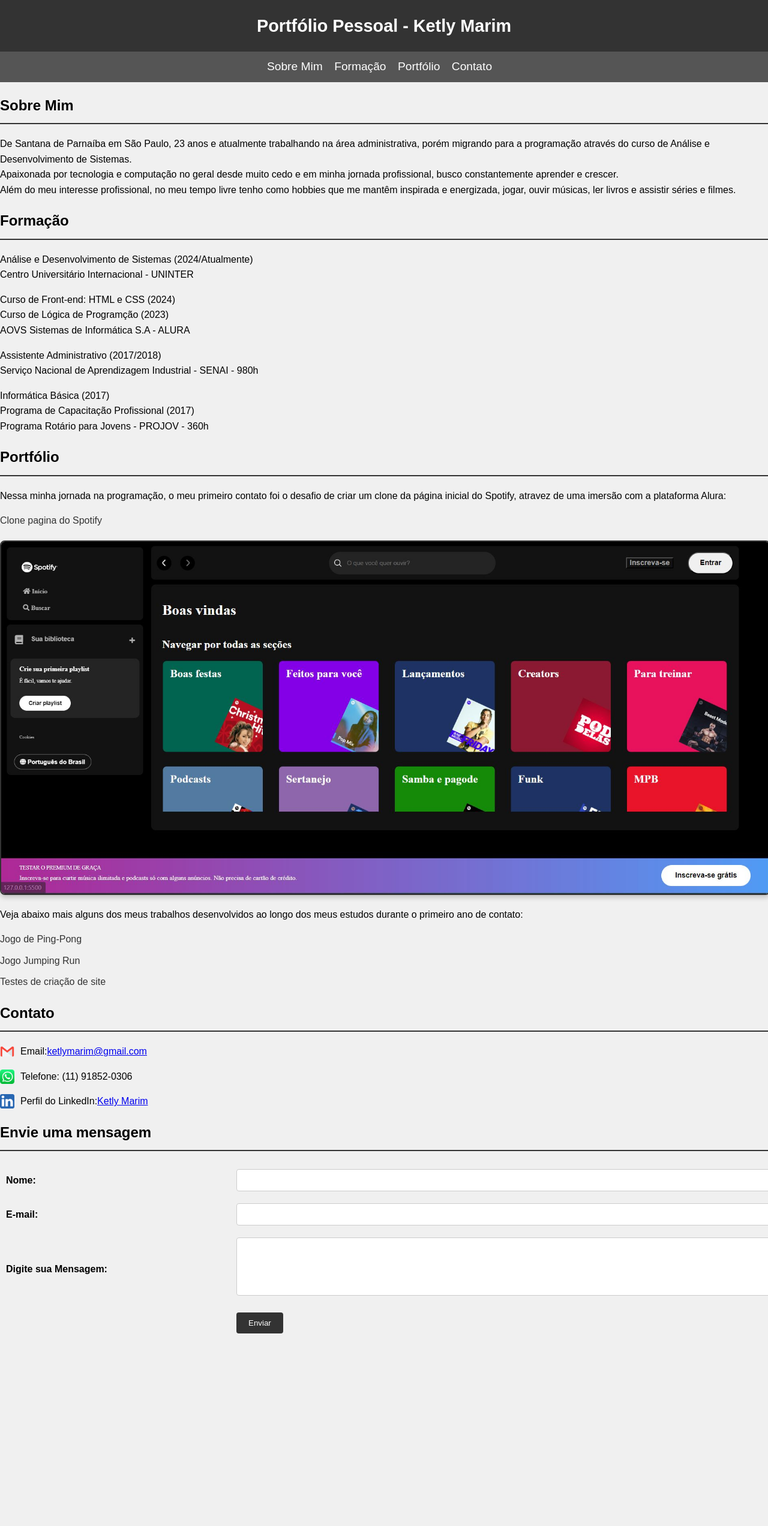
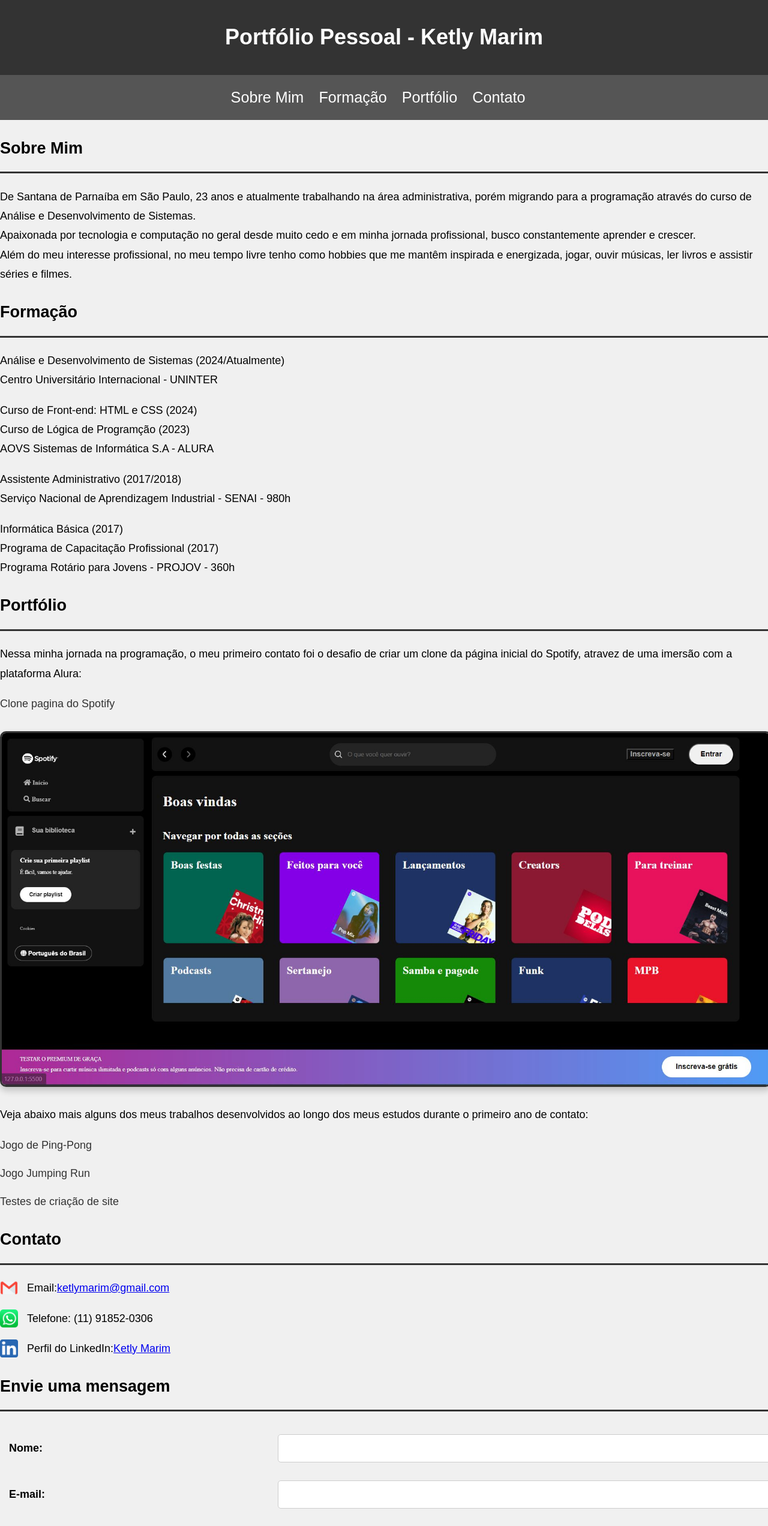
Before and after one commit to ketlymarim/portifolio-ketly, a plain HTML site: page index.html in a window 1280 px wide. Shown: the top 2544 px of the page at 60% size. Before the commit the page ends 2233 px from the top, so only its background shows below. Drawn offline with Linux system fonts and the light colour scheme.

Commit message:
Update styles.css

```diff
--- a/styles.css
+++ b/styles.css
@@ -1,30 +1,31 @@
 /* Estilos gerais para a página */
 body {
     font-family: Arial, sans-serif;
-    line-height: 1.6;
+    line-height: 1.8; /* Aumenta a altura da linha para melhorar a legibilidade */
     margin: 0;
     padding: 0;
     background-color: #f0f0f0; /* Cor de fundo suave */
+    font-size: 18px; /* Aumenta o tamanho da fonte base */
 }
 
 /* Estilos para o cabeçalho */
 header {
     background-color: #333; /* Cinza escuro */
     color: #fff;
-    padding: 20px 0;
+    padding: 30px 0; /* Aumenta o padding para mais espaço */
     text-align: center;
 }
 
 header h1 {
     margin: 0;
-    font-size: 1.8em;
+    font-size: 2em; /* Aumenta o tamanho da fonte do título */
 }
 
 /* Estilos para a navegação */
 nav {
     background: #555; /* Cinza médio */
     color: #fff;
-    padding: 10px 0;
+    padding: 15px 0; /* Aumenta o padding */
 }
 
 nav ul {
@@ -36,13 +37,13 @@
 
 nav ul li {
     display: inline;
-    margin-right: 15px;
+    margin-right: 20px; /* Aumenta o espaçamento entre itens */
 }
 
 nav ul li a {
     color: #fff;
     text-decoration: none;
-    font-size: 1.2em;
+    font-size: 1.4em; /* Aumenta o tamanho da fonte dos links */
 }
 
 nav ul li a:hover {
@@ -51,17 +52,17 @@
 
 /* Estilos para as seções */
 section {
-    margin: 20px auto;
-    padding: 20px;
+    margin: 30px auto; /* Aumenta o espaço acima e abaixo da seção */
+    padding: 30px; /* Aumenta o padding */
     background: #fff; /* Fundo branco para contraste */
-    max-width: 800px;
-    border-radius: 8px;
-    box-shadow: 0 0 10px rgba(0,0,0,0.1);
+    max-width: 900px; /* Aumenta a largura máxima */
+    border-radius: 10px; /* Aumenta o raio da borda */
+    box-shadow: 0 0 15px rgba(0,0,0,0.1); /* Aumenta a sombra */
 }
 
 h2 {
-    border-bottom: 2px solid #333; /* Cinza escuro */
-    padding-bottom: 10px;
+    border-bottom: 3px solid #333; /* Aumenta a espessura da borda inferior */
+    padding-bottom: 15px; /* Aumenta o padding inferior */
 }
 
 /* Estilos para o portfólio */
@@ -71,7 +72,7 @@
 }
 
 #portfolio li {
-    margin-bottom: 10px;
+    margin-bottom: 15px; /* Aumenta o espaçamento entre os itens */
 }
 
 #portfolio a {
@@ -94,29 +95,29 @@
 }
 
 th, td {
-    padding: 10px;
+    padding: 15px; /* Aumenta o padding das células */
     text-align: left;
 }
 
 th {
-    width: 30%;
+    width: 35%; /* Aumenta a largura da coluna de cabeçalhos */
 }
 
 input[type="text"],
 input[type="email"],
 textarea {
     width: 100%;
-    padding: 10px;
+    padding: 15px; /* Aumenta o padding dos campos de entrada */
     border: 1px solid #ccc;
-    border-radius: 4px;
+    border-radius: 5px; /* Aumenta o raio da borda */
 }
 
 button {
     background-color: #333; /* Cinza escuro */
     color: #fff;
     border: none;
-    padding: 10px 20px;
-    border-radius: 4px;
+    padding: 15px 25px; /* Aumenta o padding do botão */
+    border-radius: 5px; /* Aumenta o raio da borda */
     cursor: pointer;
 }
 
@@ -126,10 +127,10 @@
 
 /* Estilos para os ícones */
 .icon {
-    width: 24px; /* Tamanho fixo para todos os ícones */
-    height: 24px; /* Tamanho fixo para todos os ícones */
+    width: 30px; /* Aumenta o tamanho dos ícones */
+    height: 30px; /* Aumenta o tamanho dos ícones */
     vertical-align: middle;
-    margin-right: 10px; /* Espaço entre o ícone e o texto */
+    margin-right: 15px; /* Aumenta o espaço entre o ícone e o texto */
 }
 
 /* Alinhamento dos ícones e texto */
@@ -140,12 +141,12 @@
 
 /* Estilos para a imagem do front-end no portfólio */
 .imagem.front-end {
-    display: block;           /* Garante que a imagem seja exibida como bloco, ocupando uma linha inteira */
-    max-width: 100%;          /* Faz com que a imagem se ajuste ao contêiner sem ultrapassar sua largura */
-    height: auto;            /* Mantém a proporção da imagem */
-    margin: 20px 0;          /* Espaço acima e abaixo da imagem */
-    border: 2px solid #333;  /* Borda cinza escuro ao redor da imagem */
-    border-radius: 8px;      /* Bordas arredondadas */
-    box-shadow: 0 4px 8px rgba(0, 0, 0, 0.2); /* Sombra sutil para destacar a imagem */
-    object-fit: cover;       /* Ajusta a imagem para cobrir o contêiner mantendo as proporções */
+    display: block; /* Garante que a imagem seja exibida como bloco */
+    max-width: 100%; /* Ajusta a largura da imagem ao contêiner */
+    height: auto; /* Mantém a proporção da imagem */
+    margin: 30px 0; /* Aumenta o espaço acima e abaixo da imagem */
+    border: 3px solid #333; /* Aumenta a espessura da borda */
+    border-radius: 10px; /* Aumenta o raio da borda */
+    box-shadow: 0 6px 12px rgba(0, 0, 0, 0.2); /* Aumenta a sombra */
+    object-fit: cover; /* Ajusta a imagem para cobrir o contêiner mantendo as proporções */
 }
```
